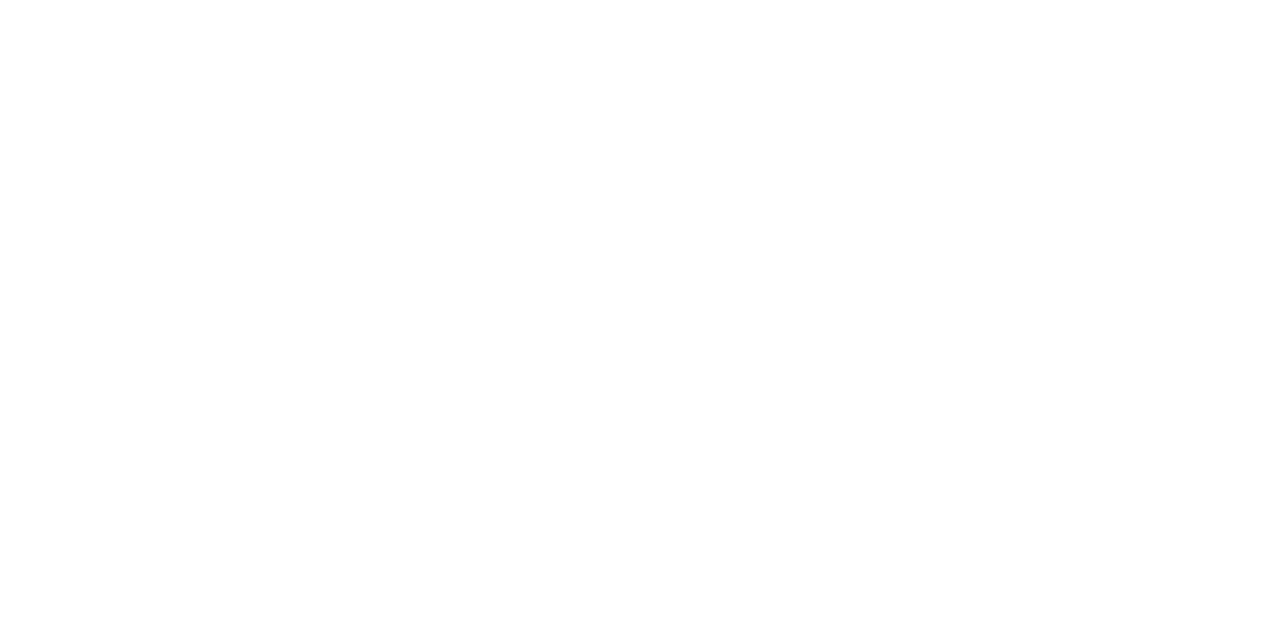
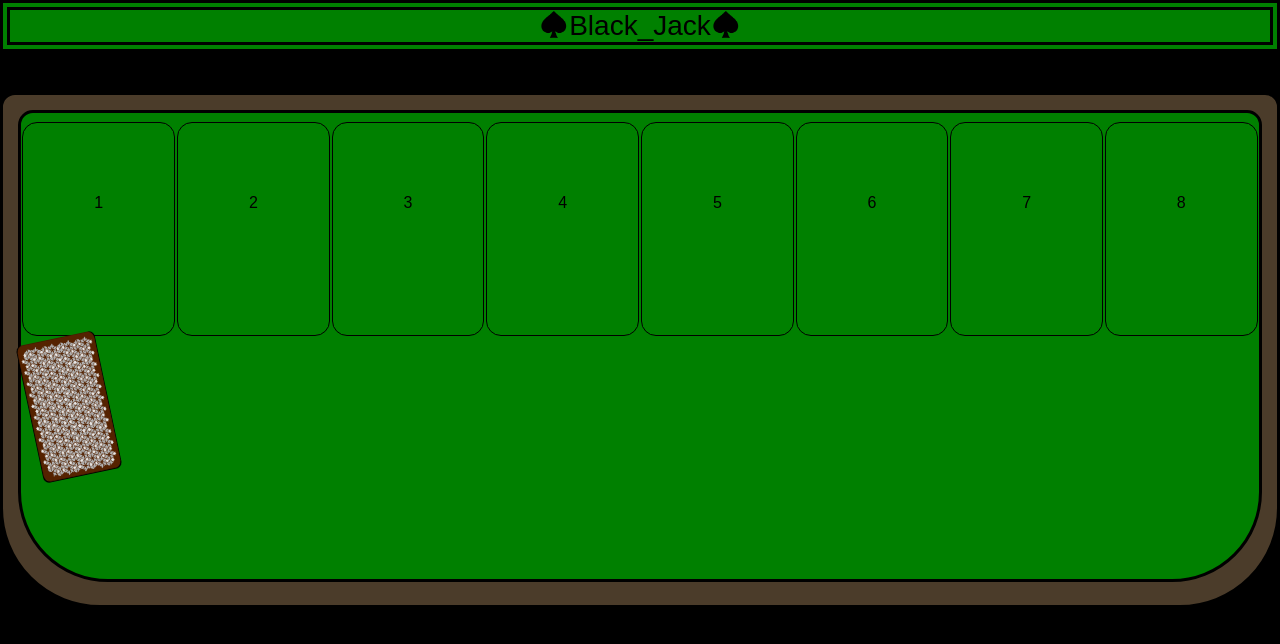
Before and after one commit to CodeParody/black_jack, a website: page public/index.html in a window 1280 px wide. Drawn offline with nearby package versions, Linux system fonts and the light colour scheme; files that its build step writes are made by us from their sources.

Commit message:
basic HTML & CSS

```diff
--- a/public/index.html
+++ b/public/index.html
@@ -1,15 +1,47 @@
 <!DOCTYPE html>
 <html lang="en">
+
 <head>
   <meta charset="UTF-8">
   <meta name="viewport" content="width=device-width, initial-scale=1.0">
   <meta http-equiv="X-UA-Compatible" content="ie=edge">
-  <link rel="stylesheet" href="/css/index.css">
   <title>BlackJack</title>
+  <link rel="stylesheet" href="css/index.css">
 </head>
+
 <body>
+
+  <div class="heading">
+    <img src="img/icon1.png" class="icon"><text class="nadpis">Black_Jack</text>
+    <img src="img/icon1.png" class="icon">
+  </div>
+
+  <div class="medzera"></div>
+  <div class="UI">
+
+    <div class="table">
+      <div class="rozdani_karet">
+        <div class="karta">1</div>
+        <div class="karta">2</div>
+        <div class="karta">3</div>
+        <div class="karta">4</div>
+        <div class="karta">5</div>
+        <div class="karta">6</div>
+        <div class="karta">7</div>
+        <div class="karta">8</div>
+      </div>
+      <div id="deck" onclick="draw_card()">
+        <img src="img/revers.png" class="package"> </div>
+
+
+
+    </div>
+  </div>
+
   <script src="/js/jquery-3.3.1.min.js"></script>
   <script src="/js/cards.js"></script>
   <script src="/js/index.js"></script>
+
 </body>
+
 </html>
--- a/public/js/index.js
+++ b/public/js/index.js
@@ -1,4 +1,8 @@
 'use strict';
+
+function draw_card() {
+    console.log ("draw a card");
+};
 
 $(document).ready(function() {
 
--- a/src/scss/_home.scss
+++ b/src/scss/_home.scss
@@ -0,0 +1,69 @@
+body {
+    background: black;
+}
+
+.heading {
+    display: flex;
+    justify-content: center;
+    flex-direction: row;
+    font-size: 25px;
+    border: 10px;
+    border-style: double;
+    background: green;
+}
+
+.medzera {
+    margin: 40px;
+}
+
+.UI {
+    height: 500px;
+    padding: 5px;
+
+    border-radius: 15px 15px 100px 100px;
+    border-style: solid;
+    background: rgb(75, 60, 42);
+}
+
+.table {
+    border-radius: 15px 15px 90px 90px;
+    border-style: solid;
+    background: green;
+    height: 450px;
+    margin: 10px;
+    padding: 8px;
+}
+
+.rozdani_karet {
+    display: flex;
+    flex-direction: row;
+    justify-content: center;
+
+}
+
+.karta {
+    padding: 5.8%;
+    margin: 1px;
+    border: 1.2px;;
+    border-style: solid;
+    border-radius: 15px;
+    height: 70px;
+
+}
+
+.icon {
+    height: 30px;
+    width: 30px;
+}
+
+.nadpis {
+    font-size: 28px;
+}
+
+.package {
+    display: flex;
+    height: 140px;
+    width: 80px;
+    transform: rotate(168deg);
+
+}
```
Also changed, not shown: public/img/icon1.png (added), 1 other file.
